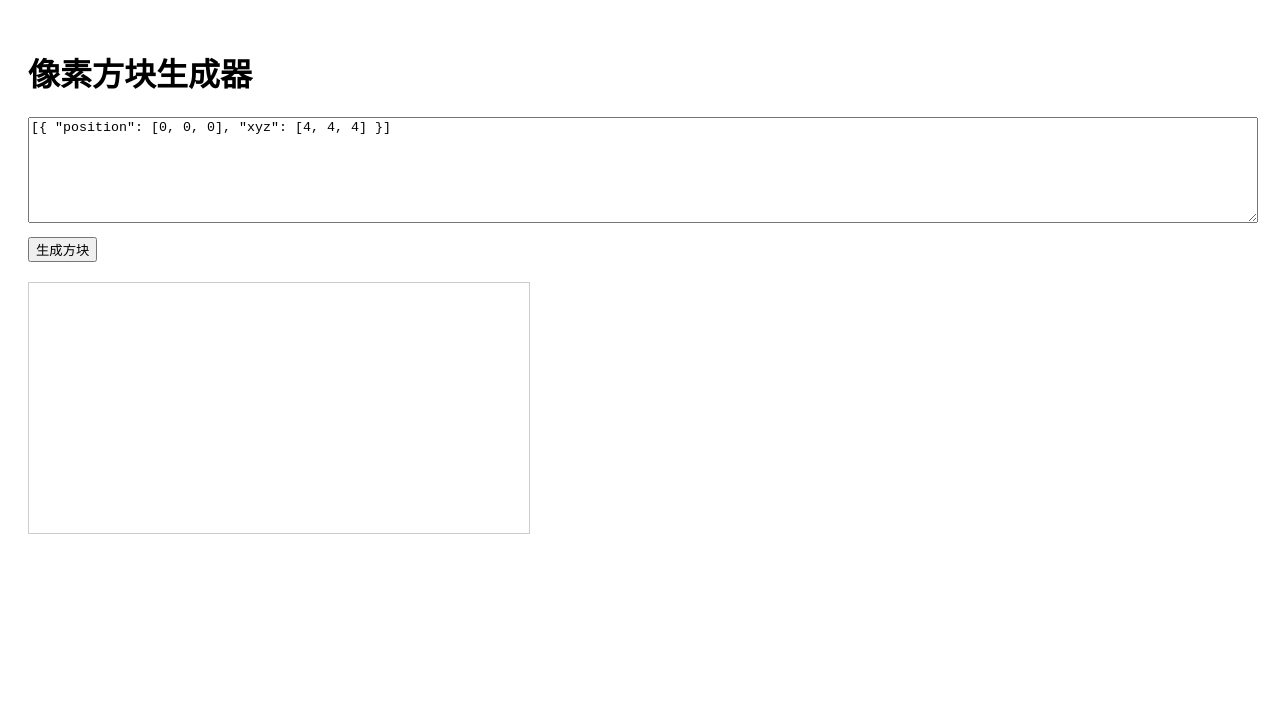
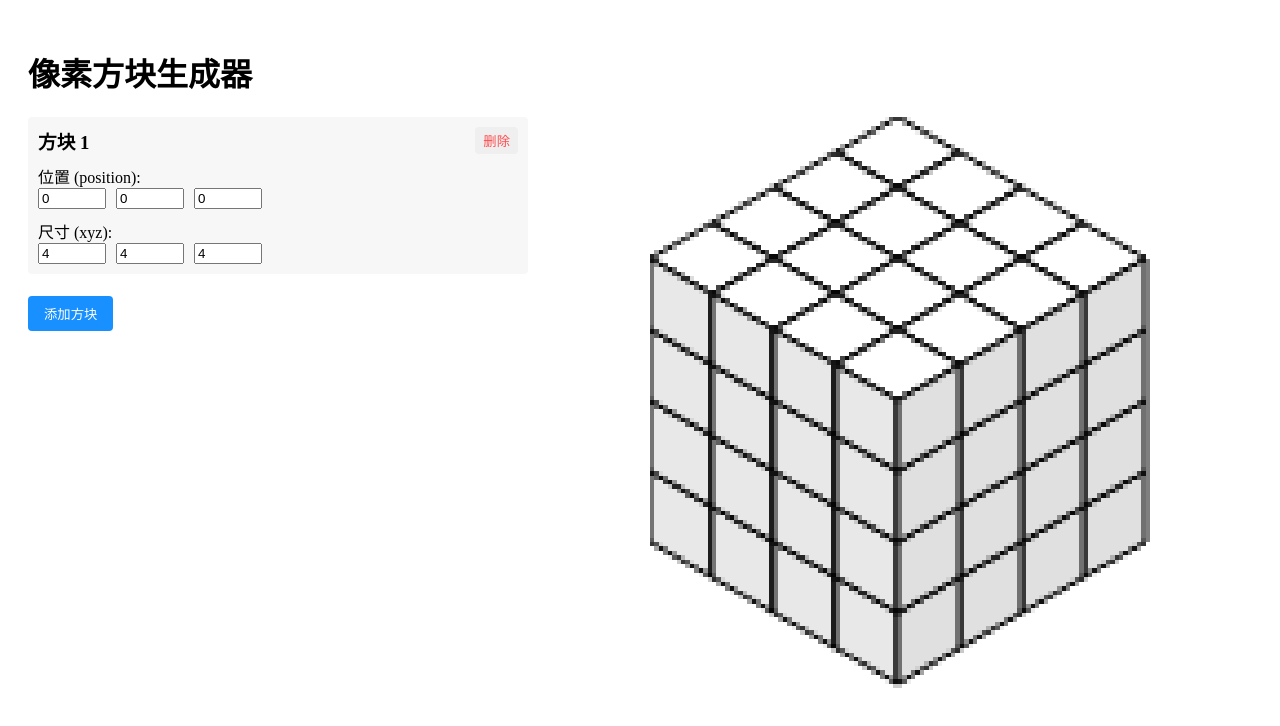
Before and after one commit to ymssx/pixel-creator, a React (Vite) app: page / in a window 1280 px wide. Shown: the top 726 px of the page. Built offline with nearby package versions, Linux system fonts and the light colour scheme.

Commit message:
feat: 表单优化

```diff
--- a/src/App.jsx
+++ b/src/App.jsx
@@ -1,12 +1,16 @@
-import React, { useRef, useState, useEffect } from 'react'
+import React, { useRef, useState } from 'react'
 
 const BLOCK_SIZE = 16 // 单位方块的大小
 const ISO_ANGLE = Math.PI / 3 // 60度角的等轴投影
 
 const App = () => {
   const canvasRef = useRef(null);
-  const [jsonInput, setJsonInput] = useState('[{ "position": [0, 0, 0], "xyz": [4, 4, 4] }]');
+  const [blocks, setBlocks] = useState([{ position: [0, 0, 0], xyz: [4, 4, 4] }]);
   const [error, setError] = useState('');
+
+  React.useEffect(() => {
+    drawScene(blocks);
+  }, [blocks]);
 
   const size = BLOCK_SIZE
   const LongEdge = Math.round(Math.sin(ISO_ANGLE) * size); // 斜边1下的长边
@@ -132,42 +136,117 @@ const App = () => {
     });
   }
 
-  const handleJsonSubmit = () => {
-    try {
-      const blocks = JSON.parse(jsonInput)
-      if (!Array.isArray(blocks)) {
-        throw new Error('输入必须是数组格式')
-      }
+  const handleAddBlock = () => {
+    setBlocks([...blocks, { position: [0, 0, 0], xyz: [1, 1, 1] }]);
+  }
 
-      blocks.forEach(block => {
-        if (!block.position || !block.xyz ||
-            !Array.isArray(block.position) || !Array.isArray(block.xyz) ||
-            block.position.length !== 3 || block.xyz.length !== 3) {
-          throw new Error('每个方块必须包含position和xyz属性，且都是长度为3的数组')
-        }
-      })
+  const handleUpdateBlock = (index, field, subIndex, value) => {
+    const newBlocks = [...blocks];
+    newBlocks[index][field][subIndex] = parseInt(value) || 0;
+    setBlocks(newBlocks);
+    drawScene(newBlocks);
+  }
 
-      setError('')
-      drawScene(blocks)
-    } catch (err) {
-      setError(err.message)
-    }
+  const handleDeleteBlock = (index) => {
+    const newBlocks = blocks.filter((_, i) => i !== index);
+    setBlocks(newBlocks);
+    drawScene(newBlocks);
+  }
+
+  const renderBlockInputs = (block, index) => {
+    return (
+      <div key={index} style={{
+        background: '#f7f7f7',
+        padding: '10px',
+        marginBottom: '12px',
+        borderRadius: '4px'
+      }}>
+        <div style={{ display: 'flex', justifyContent: 'space-between', marginBottom: '10px' }}>
+          <h3 style={{ margin: 0 }}>方块 {index + 1}</h3>
+          <button
+            onClick={() => handleDeleteBlock(index)}
+            style={{
+              color: '#ff4d4f',
+              border: 'none',
+              padding: '4px 8px',
+              borderRadius: '4px',
+              cursor: 'pointer'
+            }}
+          >
+            删除
+          </button>
+        </div>
+        <div style={{ marginBottom: '10px' }}>
+          <div>位置 (position):</div>
+          <div style={{ display: 'flex', gap: '10px' }}>
+            {['X', 'Y', 'Z'].map((axis, i) => (
+              <input
+                key={i}
+                type="number"
+                value={block.position[i]}
+                onChange={(e) => handleUpdateBlock(index, 'position', i, e.target.value)}
+                style={{ width: '60px' }}
+                placeholder={axis}
+              />
+            ))}
+          </div>
+        </div>
+        <div>
+          <div>尺寸 (xyz):</div>
+          <div style={{ display: 'flex', gap: '10px' }}>
+            {['宽', '长', '高'].map((dim, i) => (
+              <input
+                key={i}
+                type="number"
+                value={block.xyz[i]}
+                onChange={(e) => handleUpdateBlock(index, 'xyz', i, e.target.value)}
+                style={{ width: '60px' }}
+                placeholder={dim}
+              />
+            ))}
+          </div>
+        </div>
+      </div>
+    );
   }
 
   return (
     <div style={{ padding: '20px' }}>
       <h1>像素方块生成器</h1>
-      <div style={{ marginBottom: '20px' }}>
-        <textarea
-          value={jsonInput}
-          onChange={(e) => setJsonInput(e.target.value)}
-          placeholder='输入JSON格式的方块数据，例如：[{ "position": [0, 0, 0], "xyz": [4, 4, 4] }]'
-          style={{ width: '100%', height: '100px' }}
+      <div style={{
+        marginBottom: '20px',
+        display: 'flex',
+        gap: '20px'
+      }}>
+        <div style={{ flex: 1, maxWidth: '500px' }}>
+          <div style={{ maxHeight: '500px', overflowY: 'auto' }}>
+            {blocks.map((block, index) => renderBlockInputs(block, index))}
+          </div>
+          <button
+            onClick={handleAddBlock}
+            style={{
+              backgroundColor: '#1890ff',
+              color: 'white',
+              border: 'none',
+              padding: '8px 16px',
+              borderRadius: '4px',
+              marginTop: '10px',
+              cursor: 'pointer'
+            }}
+          >
+            添加方块
+          </button>
+          {error && <div style={{ color: 'red', marginTop: '10px' }}>{error}</div>}
+        </div>
+        <canvas
+          ref={canvasRef}
+          style={{
+            width: '500px',
+            margin: 'auto',
+            'image-rendering': 'pixelated'
+          }}
         />
-        {error && <div style={{ color: 'red', marginTop: '10px' }}>{error}</div>}
-        <button onClick={handleJsonSubmit} style={{ marginTop: '10px' }}>生成方块</button>
       </div>
-      <canvas ref={canvasRef} style={{ border: '1px solid #ccc', width: '500px', 'image-rendering': 'pixelated' }} />
     </div>
   )
 }
```
